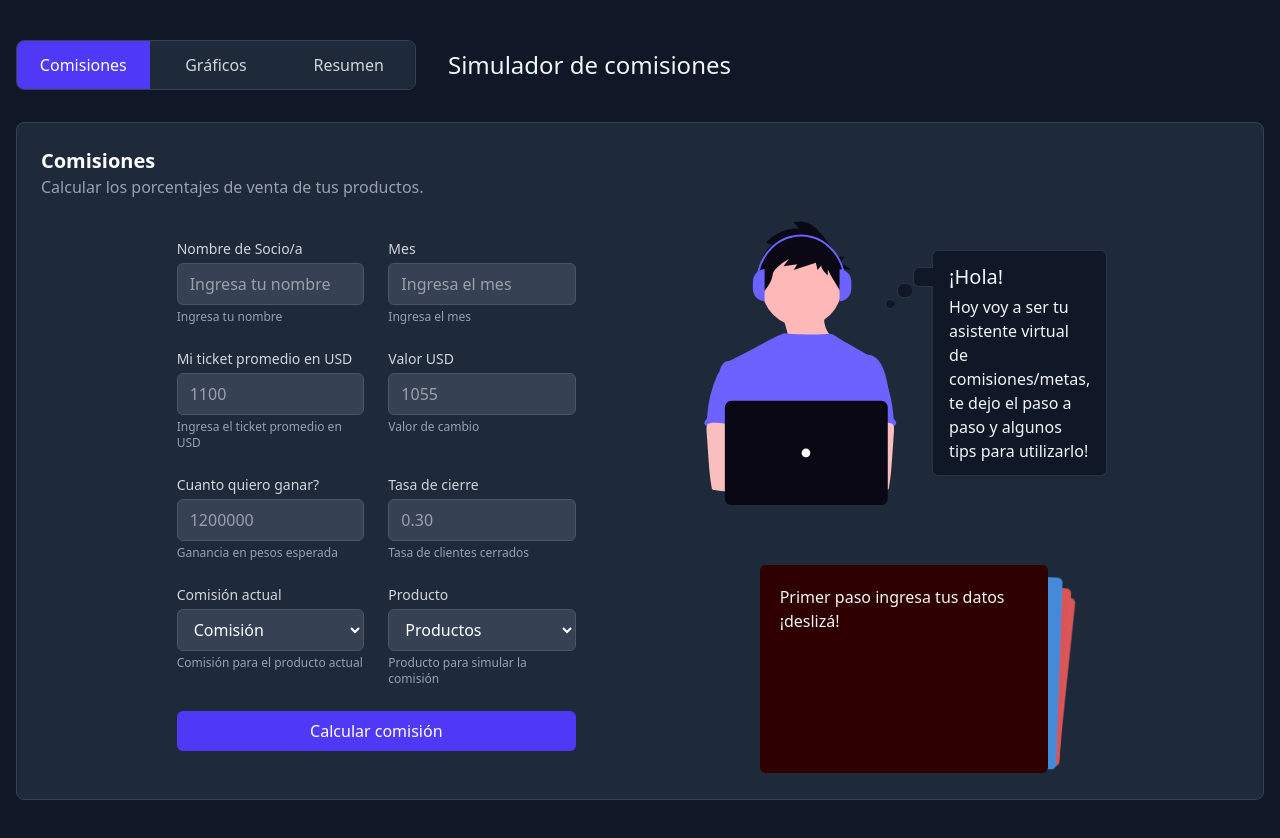
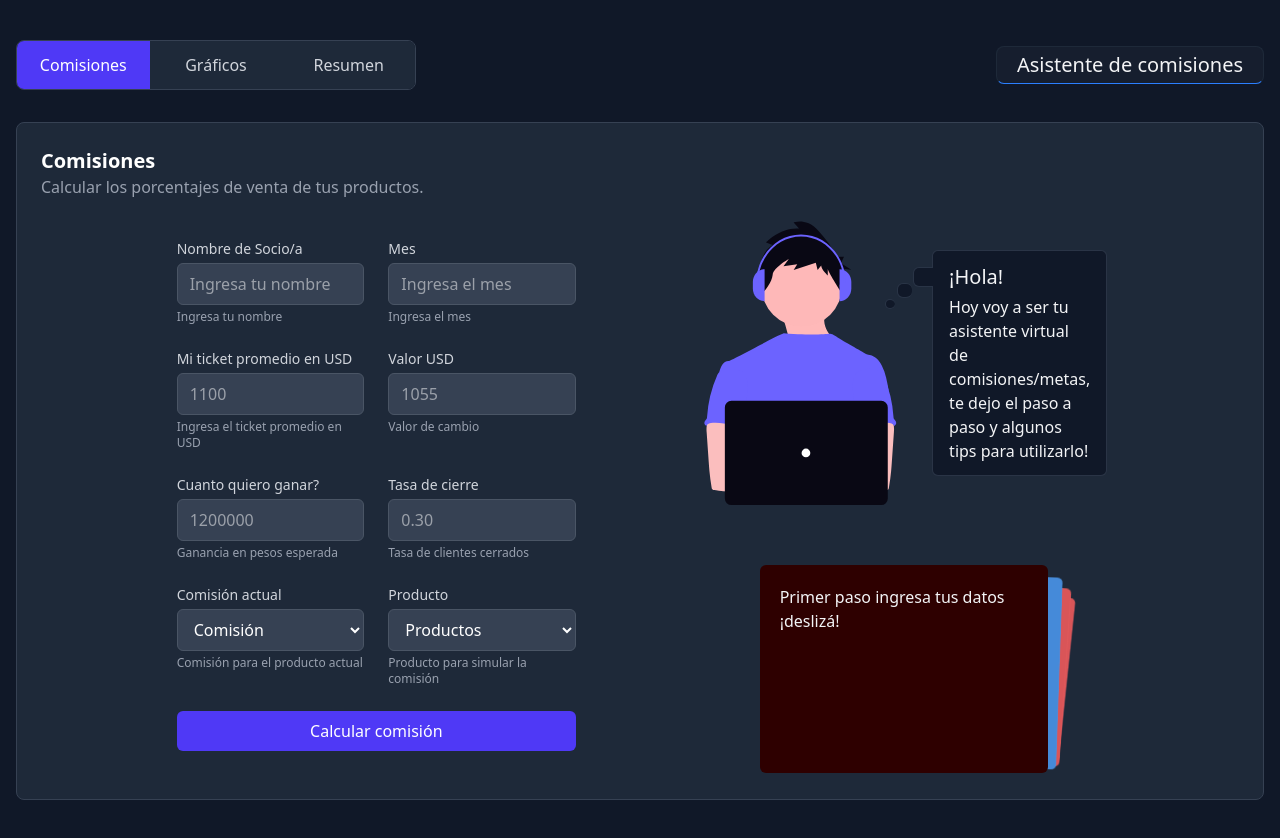
Before and after one commit to nazagutierrez/commissions-sim, a React (Vite) app: page / in a window 1280 px wide. Built offline with nearby package versions, Linux system fonts and the light colour scheme.

Commit message:
Animation between tabs and title

```diff
--- a/src/App.tsx
+++ b/src/App.tsx
@@ -1,7 +1,7 @@
 import { useState } from "react"
 import CommissionSimulator from "./tabs/commissions/commission-simulator"
 import { CommissionsContext } from "./context/commissionsContext"
-import { CommissionsContextType, CommissionsData, GoalData, HistoricalData, ProspectData } from "./types/types";
+import { CommissionsContextType, CommissionsData, GoalData, ProspectData } from "./types/types";
 import Charts from "./tabs/charts/charts"
 import Summary from "./tabs/summary/summary"
 
@@ -50,7 +50,7 @@ export default function Home() {
       <div className="min-h-screen bg-gray-900 text-gray-100 w-screen">
         <div className="container mx-auto py-10 px-4 w-full">
           <div className="w-full">
-            <div className="flex items-center justify-cemter mb-8 gap-8">
+            <div className="flex items-center justify-between mb-8 gap-8">
               <div className="w-[400px] flex rounded-lg overflow-hidden border border-gray-700">
                 <button
                   onClick={() => setActiveTab("commission")}
@@ -77,12 +77,14 @@ export default function Home() {
                   Resumen
                 </button>
               </div>
-                <h1 className="text-2xl">Simulador de comisiones</h1>
+              <h1 className="text-xl bg-gray-800/40 px-5 py-1 rounded-lg border border-b-blue-500 border-gray-800">
+                Asistente de comisiones
+              </h1>
             </div>
 
             <div className="bg-gray-800 rounded-lg border border-gray-700 p-6 w-full">
               {activeTab === "commission" ? (
-                <div>
+                <div className="animate-fade-in-y">
                   <div className="mb-4">
                     <h2 className="text-xl font-bold text-white">Comisiones</h2>
                     <p className="text-gray-400">Calcular los porcentajes de venta de tus productos.</p>
@@ -91,7 +93,7 @@ export default function Home() {
                 </div>
               ) : ""}
               {activeTab === "charts" ? (
-                <div className="w-full">
+                <div className="w-full animate-fade-in-y">
                   <div className="mb-4">
                     <h2 className="text-xl font-bold text-white">Gráficos</h2>
                     <p className="text-gray-400">Gráficos para tus ventas.</p>
@@ -100,7 +102,7 @@ export default function Home() {
                 </div>
               ) : ""}
               {activeTab === "summary" ? (
-                <div className="w-full">
+                <div className="w-full animate-fade-in-y">
                   <div className="mb-4">
                     <h2 className="text-xl font-bold text-white">Resumen</h2>
                     <p className="text-gray-400">Resumen completo de todos los datos</p>
--- a/src/index.css
+++ b/src/index.css
@@ -6,3 +6,17 @@
     --primary-text-color: #353535;
     --secondary-text-color: #353535;
 }
+
+@theme {
+    --animate-fade-in-y: fade-in-y 0.3s ease-out;
+    @keyframes fade-in-y {
+      0% {
+        opacity: 0;
+        transform: translateY(20px);
+      }
+      100% {
+        opacity: 1;
+        transform: translateY(0px);
+      }
+    }
+  }
```
